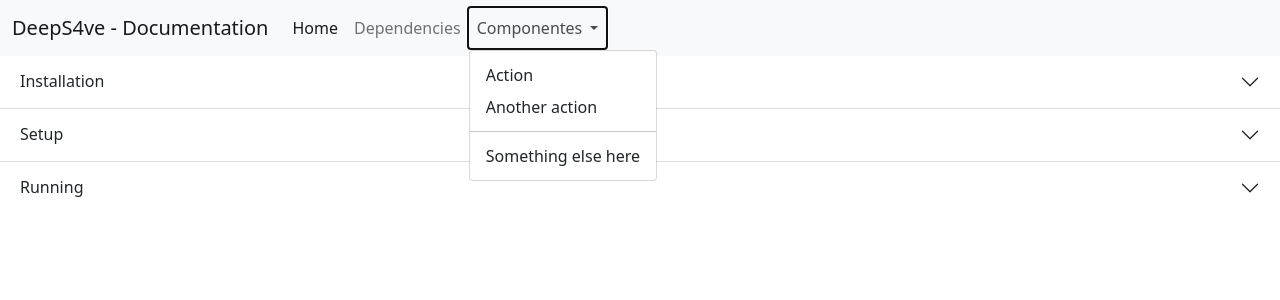
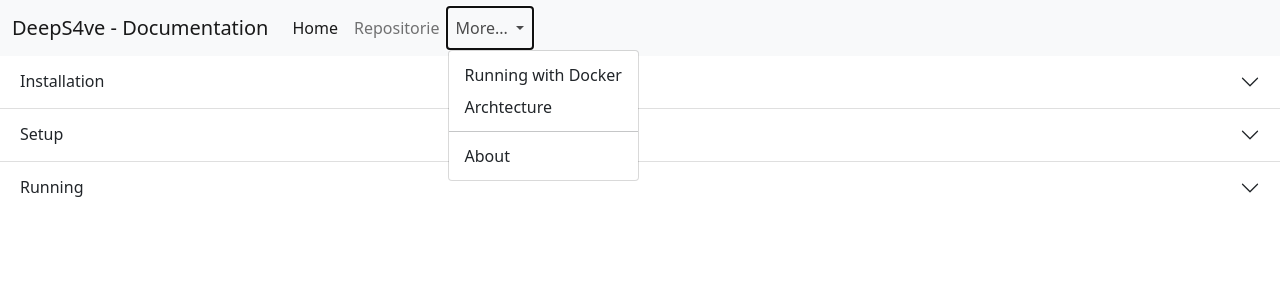
Before and after one commit to Robertmller/deepSave, a Django app: page / in a window 1280 px wide, after a click on "More...". Shown: the top 300 px of the page. Run offline with Django 4.2, Linux system fonts and the light colour scheme.

Commit message:
feat: admin register link updates and index update

```diff
--- a/core/templates/index.html
+++ b/core/templates/index.html
@@ -39,7 +39,7 @@
                 <a class="nav-link active" aria-current="page" href="#">Home</a>
               </li>
               <li class="nav-item">
-                <a class="nav-link" href="#">Dependencies</a>
+                <a class="nav-link" href="#">Repositorie</a>
               </li>
               <li class="nav-item dropdown">
                 <a
@@ -50,14 +50,16 @@
                   data-bs-toggle="dropdown"
                   aria-expanded="false"
                 >
-                  Componentes
+                  More...
                 </a>
                 <ul class="dropdown-menu" aria-labelledby="navbarDropdown">
-                  <li><a class="dropdown-item" href="#">Action</a></li>
-                  <li><a class="dropdown-item" href="#">Another action</a></li>
+                  <li>
+                    <a class="dropdown-item" href="#">Running with Docker</a>
+                  </li>
+                  <li><a class="dropdown-item" href="#">Archtecture</a></li>
                   <li><hr class="dropdown-divider" /></li>
                   <li>
-                    <a class="dropdown-item" href="#">Something else here</a>
+                    <a class="dropdown-item" href="#">About</a>
                   </li>
                 </ul>
               </li>
```
Also changed, not shown: core/admin.py (+8 -4 lines).
